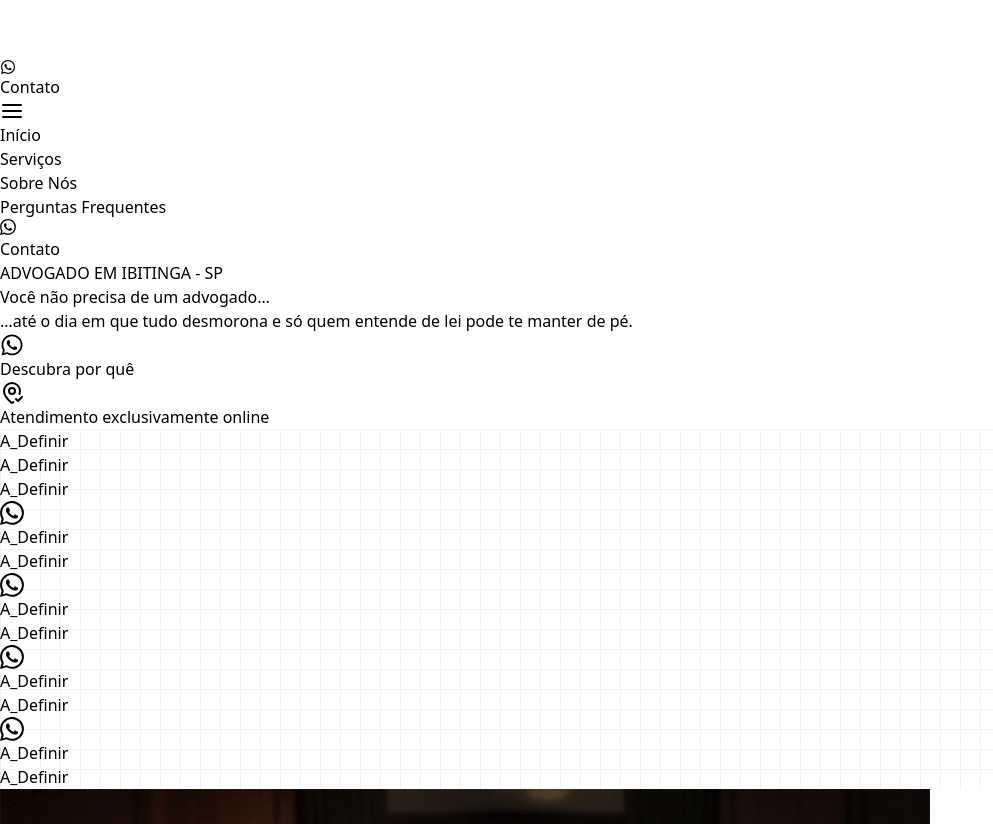
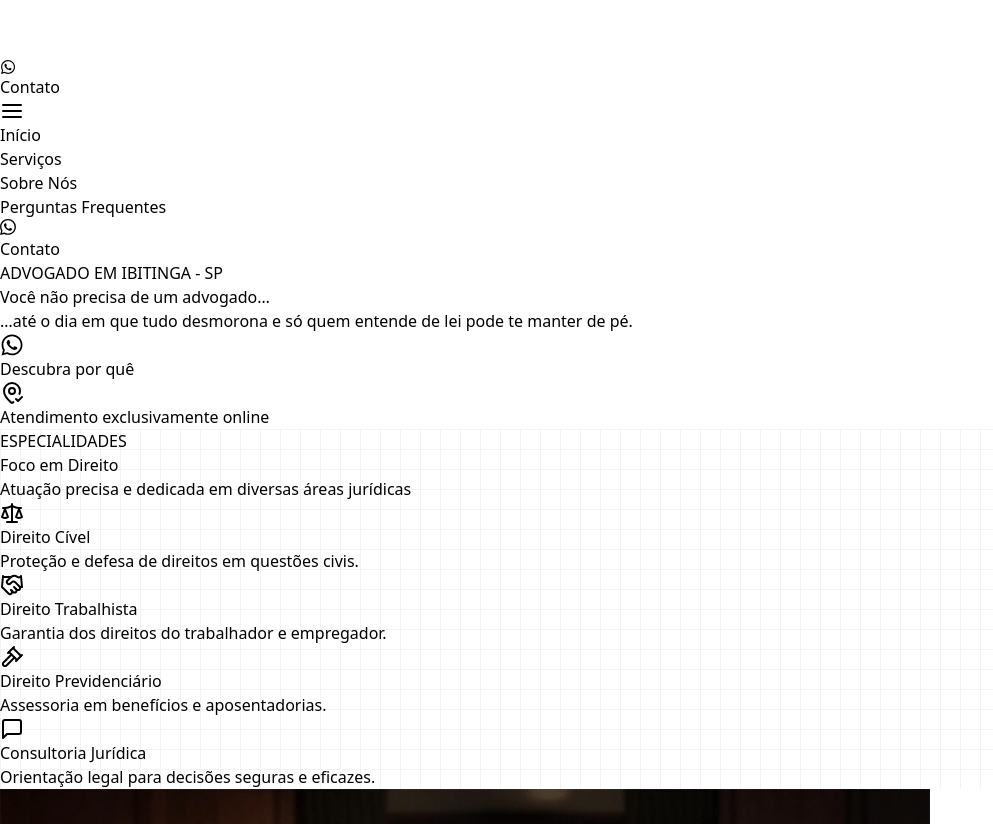
Before and after one commit to EdisonMatos/LP-Andre-Andrade, a React (Vite) app: page / in a window 1280 px wide. Shown: the part 128-952 px from the top of the page, without its empty margins (0-993 px from the left). Built offline with nearby package versions, Linux system fonts and the light colour scheme; a web font is replaced by a local one.

Commit message:
fix: Features

```diff
--- a/src/content/content.jsx
+++ b/src/content/content.jsx
@@ -183,15 +183,15 @@ const content = {
       },
     },
     features: {
-      miniTag: "A_Definir",
-      title: "A_Definir",
-      subtitle: "A_Definir",
+      miniTag: "ESPECIALIDADES",
+      title: "Foco em Direito",
+      subtitle: "Atuação precisa e dedicada em diversas áreas jurídicas",
       imgFeatures: imgFeatures,
       imgDivisor: imgDivisor,
       card1: {
         img: featuresImg1,
-        title: "A_Definir",
-        subtitle: "A_Definir",
+        title: "Direito Cível",
+        subtitle: "Proteção e defesa de direitos em questões civis.",
         description: (
           <div>
             A_Definir
@@ -206,11 +206,19 @@ const content = {
             xmlns="http://www.w3.org/2000/svg"
             width="24"
             height="24"
-            fill="currentColor"
-            className="bi bi-whatsapp"
-            viewBox="0 0 16 16"
+            viewBox="0 0 24 24"
+            fill="none"
+            stroke="currentColor"
+            stroke-width="2"
+            stroke-linecap="round"
+            stroke-linejoin="round"
+            class="lucide lucide-scale-icon lucide-scale"
           >
-            <path d="M13.601 2.326A7.85 7.85 0 0 0 7.994 0C3.627 0 .068 3.558.064 7.926c0 1.399.366 2.76 1.057 3.965L0 16l4.204-1.102a7.9 7.9 0 0 0 3.79.965h.004c4.368 0 7.926-3.558 7.93-7.93A7.9 7.9 0 0 0 13.6 2.326zM7.994 14.521a6.6 6.6 0 0 1-3.356-.92l-.24-.144-2.494.654.666-2.433-.156-.251a6.56 6.56 0 0 1-1.007-3.505c0-3.626 2.957-6.584 6.591-6.584a6.56 6.56 0 0 1 4.66 1.931 6.56 6.56 0 0 1 1.928 4.66c-.004 3.639-2.961 6.592-6.592 6.592m3.615-4.934c-.197-.099-1.17-.578-1.353-.646-.182-.065-.315-.099-.445.099-.133.197-.513.646-.627.775-.114.133-.232.148-.43.05-.197-.1-.836-.308-1.592-.985-.59-.525-.985-1.175-1.103-1.372-.114-.198-.011-.304.088-.403.087-.088.197-.232.296-.346.1-.114.133-.198.198-.33.065-.134.034-.248-.015-.347-.05-.099-.445-1.076-.612-1.47-.16-.389-.323-.335-.445-.34-.114-.007-.247-.007-.38-.007a.73.73 0 0 0-.529.247c-.182.198-.691.677-.691 1.654s.71 1.916.81 2.049c.098.133 1.394 2.132 3.383 2.992.47.205.84.326 1.129.418.475.152.904.129 1.246.08.38-.058 1.171-.48 1.338-.943.164-.464.164-.86.114-.943-.049-.084-.182-.133-.38-.232" />
+            <path d="m16 16 3-8 3 8c-.87.65-1.92 1-3 1s-2.13-.35-3-1Z" />
+            <path d="m2 16 3-8 3 8c-.87.65-1.92 1-3 1s-2.13-.35-3-1Z" />
+            <path d="M7 21h10" />
+            <path d="M12 3v18" />
+            <path d="M3 7h2c2 0 5-1 7-2 2 1 5 2 7 2h2" />
           </svg>
         ),
         buttonLabelModal: "Fale Conosco",
@@ -218,8 +226,8 @@ const content = {
       },
       card2: {
         img: featuresImg2,
-        title: "A_Definir",
-        subtitle: "A_Definir",
+        title: "Direito Trabalhista",
+        subtitle: "Garantia dos direitos do trabalhador e empregador.",
         description: (
           <div>
             A_Definir
@@ -234,11 +242,19 @@ const content = {
             xmlns="http://www.w3.org/2000/svg"
             width="24"
             height="24"
-            fill="currentColor"
-            className="bi bi-whatsapp"
-            viewBox="0 0 16 16"
+            viewBox="0 0 24 24"
+            fill="none"
+            stroke="currentColor"
+            stroke-width="2"
+            stroke-linecap="round"
+            stroke-linejoin="round"
+            class="lucide lucide-handshake-icon lucide-handshake"
           >
-            <path d="M13.601 2.326A7.85 7.85 0 0 0 7.994 0C3.627 0 .068 3.558.064 7.926c0 1.399.366 2.76 1.057 3.965L0 16l4.204-1.102a7.9 7.9 0 0 0 3.79.965h.004c4.368 0 7.926-3.558 7.93-7.93A7.9 7.9 0 0 0 13.6 2.326zM7.994 14.521a6.6 6.6 0 0 1-3.356-.92l-.24-.144-2.494.654.666-2.433-.156-.251a6.56 6.56 0 0 1-1.007-3.505c0-3.626 2.957-6.584 6.591-6.584a6.56 6.56 0 0 1 4.66 1.931 6.56 6.56 0 0 1 1.928 4.66c-.004 3.639-2.961 6.592-6.592 6.592m3.615-4.934c-.197-.099-1.17-.578-1.353-.646-.182-.065-.315-.099-.445.099-.133.197-.513.646-.627.775-.114.133-.232.148-.43.05-.197-.1-.836-.308-1.592-.985-.59-.525-.985-1.175-1.103-1.372-.114-.198-.011-.304.088-.403.087-.088.197-.232.296-.346.1-.114.133-.198.198-.33.065-.134.034-.248-.015-.347-.05-.099-.445-1.076-.612-1.47-.16-.389-.323-.335-.445-.34-.114-.007-.247-.007-.38-.007a.73.73 0 0 0-.529.247c-.182.198-.691.677-.691 1.654s.71 1.916.81 2.049c.098.133 1.394 2.132 3.383 2.992.47.205.84.326 1.129.418.475.152.904.129 1.246.08.38-.058 1.171-.48 1.338-.943.164-.464.164-.86.114-.943-.049-.084-.182-.133-.38-.232" />
+            <path d="m11 17 2 2a1 1 0 1 0 3-3" />
+            <path d="m14 14 2.5 2.5a1 1 0 1 0 3-3l-3.88-3.88a3 3 0 0 0-4.24 0l-.88.88a1 1 0 1 1-3-3l2.81-2.81a5.79 5.79 0 0 1 7.06-.87l.47.28a2 2 0 0 0 1.42.25L21 4" />
+            <path d="m21 3 1 11h-2" />
+            <path d="M3 3 2 14l6.5 6.5a1 1 0 1 0 3-3" />
+            <path d="M3 4h8" />
           </svg>
         ),
         buttonLabelModal: "Fale Conosco",
@@ -246,8 +262,8 @@ const content = {
       },
       card3: {
         img: featuresImg3,
-        title: "A_Definir",
-        subtitle: "A_Definir",
+        title: "Direito Previdenciário",
+        subtitle: "Assessoria em benefícios e aposentadorias.",
         description: (
           <div>
             A_Definir <br />
@@ -261,11 +277,19 @@ const content = {
             xmlns="http://www.w3.org/2000/svg"
             width="24"
             height="24"
-            fill="currentColor"
-            className="bi bi-whatsapp"
-            viewBox="0 0 16 16"
+            viewBox="0 0 24 24"
+            fill="none"
+            stroke="currentColor"
+            stroke-width="2"
+            stroke-linecap="round"
+            stroke-linejoin="round"
+            class="lucide lucide-gavel-icon lucide-gavel"
           >
-            <path d="M13.601 2.326A7.85 7.85 0 0 0 7.994 0C3.627 0 .068 3.558.064 7.926c0 1.399.366 2.76 1.057 3.965L0 16l4.204-1.102a7.9 7.9 0 0 0 3.79.965h.004c4.368 0 7.926-3.558 7.93-7.93A7.9 7.9 0 0 0 13.6 2.326zM7.994 14.521a6.6 6.6 0 0 1-3.356-.92l-.24-.144-2.494.654.666-2.433-.156-.251a6.56 6.56 0 0 1-1.007-3.505c0-3.626 2.957-6.584 6.591-6.584a6.56 6.56 0 0 1 4.66 1.931 6.56 6.56 0 0 1 1.928 4.66c-.004 3.639-2.961 6.592-6.592 6.592m3.615-4.934c-.197-.099-1.17-.578-1.353-.646-.182-.065-.315-.099-.445.099-.133.197-.513.646-.627.775-.114.133-.232.148-.43.05-.197-.1-.836-.308-1.592-.985-.59-.525-.985-1.175-1.103-1.372-.114-.198-.011-.304.088-.403.087-.088.197-.232.296-.346.1-.114.133-.198.198-.33.065-.134.034-.248-.015-.347-.05-.099-.445-1.076-.612-1.47-.16-.389-.323-.335-.445-.34-.114-.007-.247-.007-.38-.007a.73.73 0 0 0-.529.247c-.182.198-.691.677-.691 1.654s.71 1.916.81 2.049c.098.133 1.394 2.132 3.383 2.992.47.205.84.326 1.129.418.475.152.904.129 1.246.08.38-.058 1.171-.48 1.338-.943.164-.464.164-.86.114-.943-.049-.084-.182-.133-.38-.232" />
+            <path d="m14.5 12.5-8 8a2.119 2.119 0 1 1-3-3l8-8" />
+            <path d="m16 16 6-6" />
+            <path d="m8 8 6-6" />
+            <path d="m9 7 8 8" />
+            <path d="m21 11-8-8" />
           </svg>
         ),
         buttonLabelModal: "Fale Conosco",
@@ -273,8 +297,8 @@ const content = {
       },
       card4: {
         img: featuresImg4,
-        title: "A_Definir",
-        subtitle: "A_Definir",
+        title: "Consultoria Jurídica",
+        subtitle: "Orientação legal para decisões seguras e eficazes.",
         description: (
           <div>
             A_Definir
@@ -289,11 +313,15 @@ const content = {
             xmlns="http://www.w3.org/2000/svg"
             width="24"
             height="24"
-            fill="currentColor"
-            className="bi bi-whatsapp"
-            viewBox="0 0 16 16"
+            viewBox="0 0 24 24"
+            fill="none"
+            stroke="currentColor"
+            stroke-width="2"
+            stroke-linecap="round"
+            stroke-linejoin="round"
+            class="lucide lucide-message-square-icon lucide-message-square"
           >
-            <path d="M13.601 2.326A7.85 7.85 0 0 0 7.994 0C3.627 0 .068 3.558.064 7.926c0 1.399.366 2.76 1.057 3.965L0 16l4.204-1.102a7.9 7.9 0 0 0 3.79.965h.004c4.368 0 7.926-3.558 7.93-7.93A7.9 7.9 0 0 0 13.6 2.326zM7.994 14.521a6.6 6.6 0 0 1-3.356-.92l-.24-.144-2.494.654.666-2.433-.156-.251a6.56 6.56 0 0 1-1.007-3.505c0-3.626 2.957-6.584 6.591-6.584a6.56 6.56 0 0 1 4.66 1.931 6.56 6.56 0 0 1 1.928 4.66c-.004 3.639-2.961 6.592-6.592 6.592m3.615-4.934c-.197-.099-1.17-.578-1.353-.646-.182-.065-.315-.099-.445.099-.133.197-.513.646-.627.775-.114.133-.232.148-.43.05-.197-.1-.836-.308-1.592-.985-.59-.525-.985-1.175-1.103-1.372-.114-.198-.011-.304.088-.403.087-.088.197-.232.296-.346.1-.114.133-.198.198-.33.065-.134.034-.248-.015-.347-.05-.099-.445-1.076-.612-1.47-.16-.389-.323-.335-.445-.34-.114-.007-.247-.007-.38-.007a.73.73 0 0 0-.529.247c-.182.198-.691.677-.691 1.654s.71 1.916.81 2.049c.098.133 1.394 2.132 3.383 2.992.47.205.84.326 1.129.418.475.152.904.129 1.246.08.38-.058 1.171-.48 1.338-.943.164-.464.164-.86.114-.943-.049-.084-.182-.133-.38-.232" />
+            <path d="M21 15a2 2 0 0 1-2 2H7l-4 4V5a2 2 0 0 1 2-2h14a2 2 0 0 1 2 2z" />
           </svg>
         ),
         buttonLabelModal: "Fale Conosco",
```
